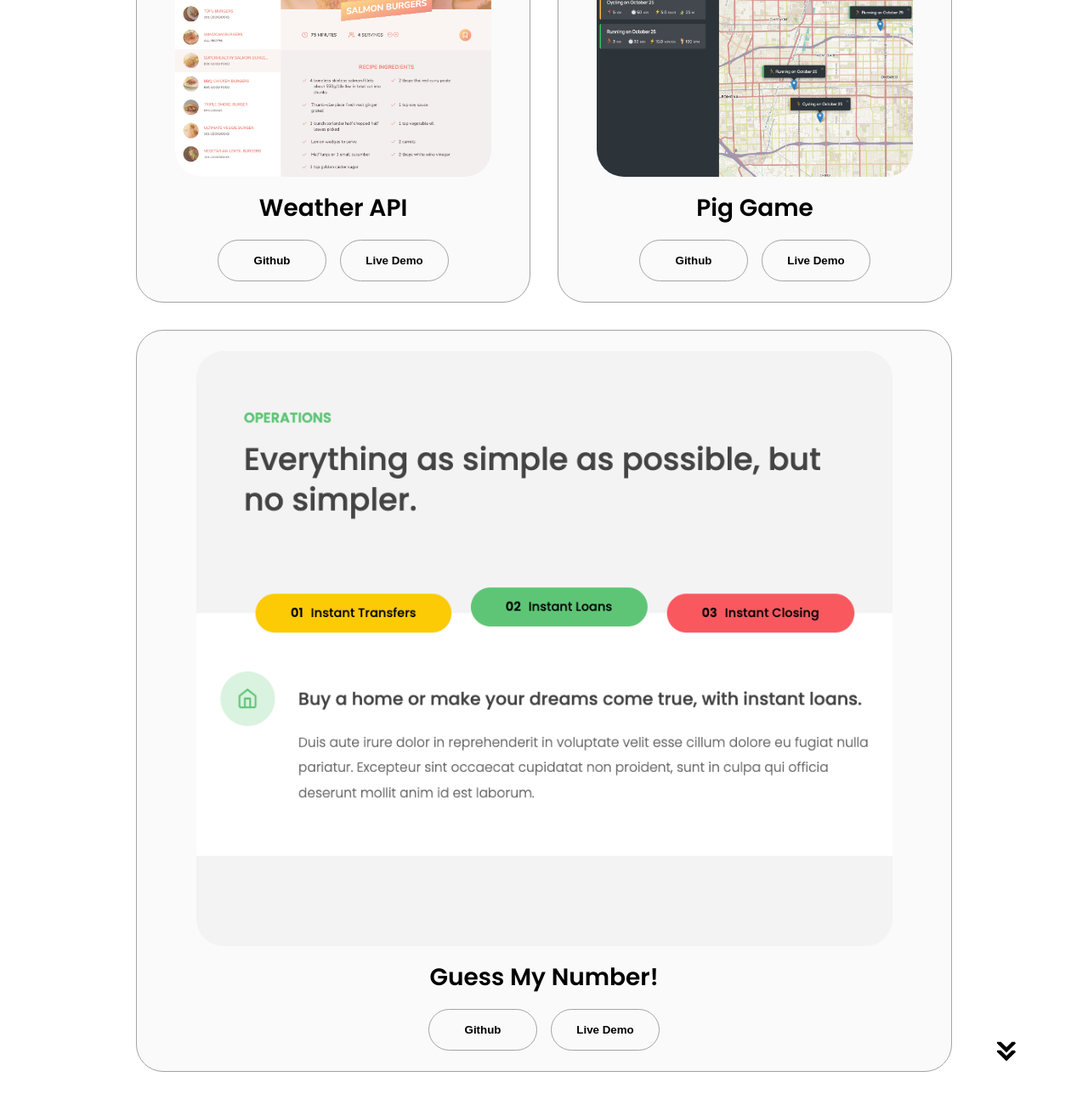
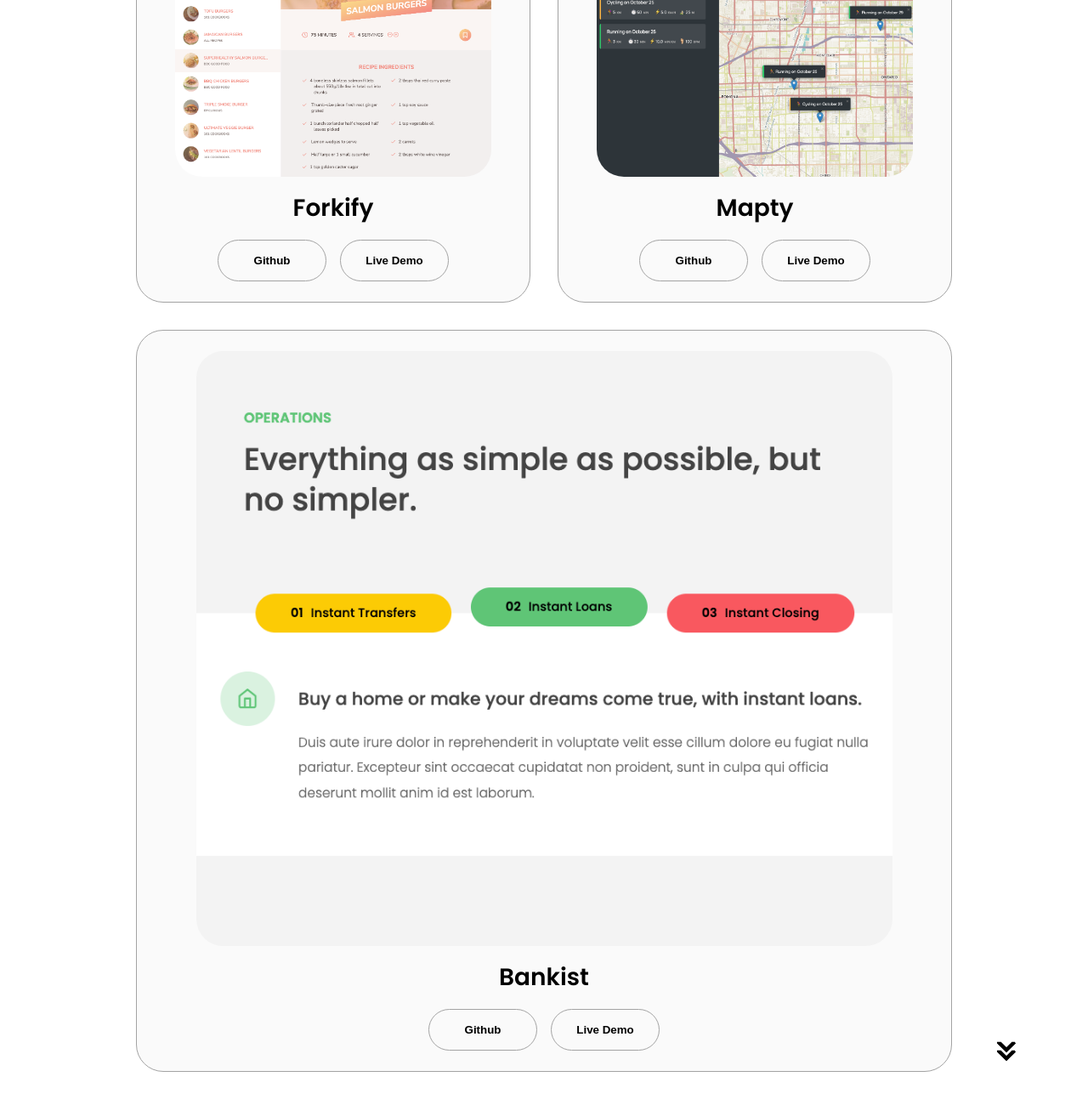
Before and after one commit to kevintran614/Website-Portfolio, a plain HTML site: page index.html in a window 1280 px wide. Shown: the part 2738-4038 px from the top of the page at 85% size. Drawn offline with Linux system fonts and the light colour scheme.

Commit message:
updated project names

```diff
--- a/index.html
+++ b/index.html
@@ -250,7 +250,7 @@
                 class="project-img"
               />
             </div>
-            <h2 class="experience-sub-title project-title">Weather API</h2>
+            <h2 class="experience-sub-title project-title">Forkify</h2>
             <div class="btn-container">
               <button
                 class="btn btn-color-2 project-btn"
@@ -274,7 +274,7 @@
                 class="project-img"
               />
             </div>
-            <h2 class="experience-sub-title project-title">Pig Game</h2>
+            <h2 class="experience-sub-title project-title">Mapty</h2>
             <div class="btn-container">
               <button
                 class="btn btn-color-2 project-btn"
@@ -298,7 +298,7 @@
                 class="project-img"
               />
             </div>
-            <h2 class="experience-sub-title project-title">Guess My Number!</h2>
+            <h2 class="experience-sub-title project-title">Bankist</h2>
             <div class="btn-container">
               <button
                 class="btn btn-color-2 project-btn"
```
